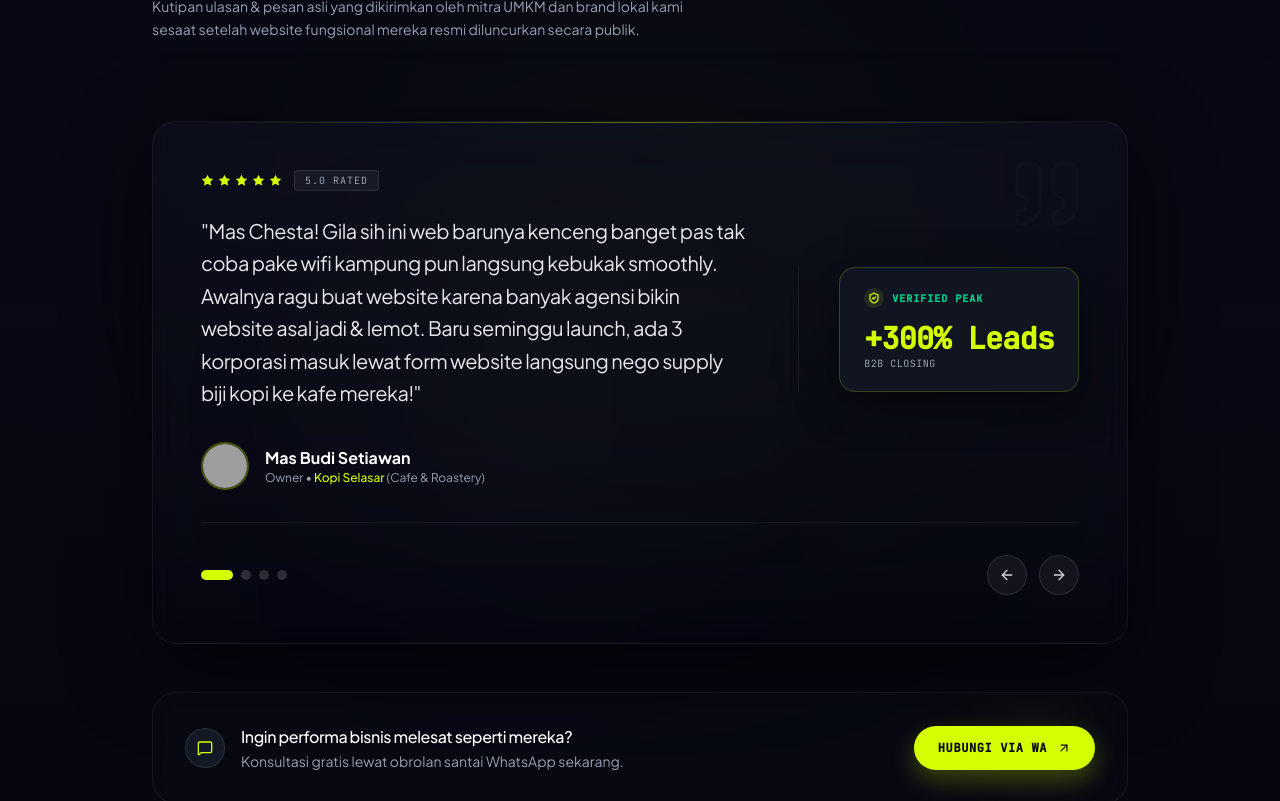
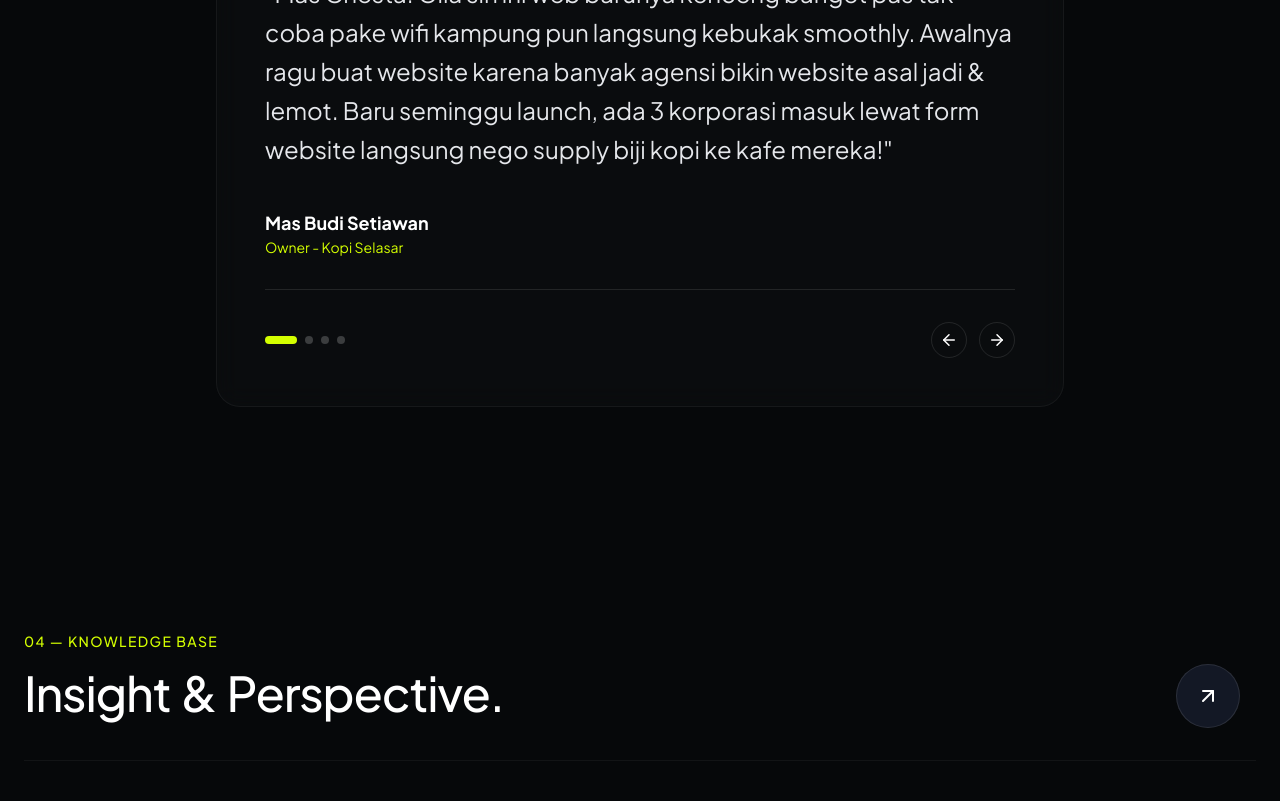
Before and after one commit to chesta-azka/chestaadotcom, a React (Vite) app: page / in a window 1280 px wide. Shown: the part 6280-7081 px from the top of the page. Built offline with nearby package versions, Linux system fonts and the light colour scheme; grey boxes are pictures that could not be loaded; a web font is replaced by a local one.

Commit message:
feat: update testimonial section to minimal slider

```diff
--- a/src/App.tsx
+++ b/src/App.tsx
@@ -62,13 +62,13 @@ export default function App() {
         initial={{ opacity: 0 }}
         animate={{ opacity: 1 }}
         transition={{ type: 'spring', stiffness: 100, damping: 20 }}
-        className="bg-transparent text-white relative"
+        className="bg-[#06080A] text-white relative min-h-screen"
       >
         <MouseGlow />
 
-        {/* Global Blur Elements */}
-        <div className="fixed top-0 left-1/4 w-[500px] h-[500px] bg-[#D4FF00]/5 rounded-full blur-[120px] pointer-events-none z-[0]" />
-        <div className="fixed bottom-0 right-1/4 w-[600px] h-[600px] bg-[#4F46E5]/5 rounded-full blur-[150px] pointer-events-none z-[0]" />
+        {/* Global Blur Elements - More subtle, neutral white light */}
+        <div className="fixed -top-[20%] left-1/4 w-[800px] h-[800px] bg-white/[0.03] rounded-full blur-[150px] pointer-events-none z-[0]" />
+        <div className="fixed top-[20%] right-0 w-[600px] h-[600px] bg-[#D4FF00]/[0.02] rounded-full blur-[150px] pointer-events-none z-[0]" />
 
         {/* Subtle Noise Texture */}
         <div className="pointer-events-none fixed inset-0 z-[1] opacity-[0.02] bg-[url('https://grainy-gradients.vercel.app/noise.svg')]" />
--- a/src/components/organisms/TestimonialSection.tsx
+++ b/src/components/organisms/TestimonialSection.tsx
@@ -123,49 +123,17 @@ export default function TestimonialSection() {
     <section
       className="py-24 md:py-32 relative overflow-hidden bg-transparent text-white w-full select-none"
       id="testimonials"
-      onMouseEnter={() => setIsHovered(true)}
-      onMouseLeave={() => setIsHovered(false)}
     >
-      {/* Seamless background blending gradients */}
-      <div className="absolute inset-0 bg-gradient-to-b from-transparent via-white/[0.01] to-transparent pointer-events-none" />
-      {/* Background glowing light spots */}
-      <div className="absolute top-1/4 left-1/2 -translate-x-1/2 w-[600px] h-[500px] bg-[#D4FF00]/3 rounded-full filter blur-[150px] pointer-events-none" />
-      <div className="absolute bottom-1/4 left-1/4 w-[400px] h-[400px] bg-indigo-500/2 rounded-full filter blur-[120px] pointer-events-none" />
+      <div className="mx-auto max-w-4xl px-6 relative z-10 w-full">
 
-      <div className="mx-auto max-w-5xl px-6 relative z-10 w-full">
-
-        {/* Section Header */}
-        <div className="max-w-3xl mb-16 md:mb-20">
-          <div className="flex items-center gap-3 mb-4">
-            <span className="w-8 h-[1px] bg-[#D4FF00]" />
-            <span className="text-[10px] font-mono font-bold tracking-[0.3em] text-[#D4FF00] uppercase pt-0.5">
-              TESTIMONIAL & ULASAN KLIEN
-            </span>
-          </div>
-
-          <div className="text-3xl sm:text-5xl font-display font-medium tracking-tight leading-tight mb-6">
-            <TextRevealSmooth
-              text="Ulasan Klien yang Membuktikan Kinerja Nyata."
-              highlightWords={["Membuktikan", "Kinerja", "Nyata."]}
-              highlightClass="font-serif italic text-transparent bg-clip-text bg-gradient-to-r from-[#D4FF00] to-emerald-300 pl-1"
-            />
-          </div>
-
-          <p className="text-gray-400 font-sans text-xs sm:text-sm max-w-xl leading-relaxed">
-            Kutipan ulasan & pesan asli yang dikirimkan oleh mitra UMKM dan brand lokal kami sesaat setelah website fungsional mereka resmi diluncurkan secara publik.
-          </p>
+        <div className="mb-16">
+          <h2 className="text-3xl font-display font-medium tracking-tight text-white mb-6">
+            Ulasan Klien
+          </h2>
         </div>
 
-        {/* Premium Core Slider Box */}
-        <div className="relative min-h-[460px] sm:min-h-[380px] lg:min-h-[340px] flex flex-col justify-center bg-gradient-to-b from-[#131825]/40 to-transparent border border-white/5 rounded-3xl p-6 sm:p-10 md:p-12 shadow-[0_24px_80px_rgba(0,0,0,0.6)] backdrop-blur-md overflow-hidden">
-
-          {/* Subtle top horizontal highlighting line inside the card */}
-          <div className="absolute top-0 inset-x-12 h-[1px] bg-gradient-to-r from-transparent via-[#D4FF00]/40 to-transparent" />
-
-          {/* Large aesthetic quotes decoration */}
-          <div className="absolute top-8 right-10 text-[120px] font-serif text-white/[0.02] pointer-events-none leading-none select-none">
-            <Quote size={80} strokeWidth={1} className="text-white/[0.015]" />
-          </div>
+        {/* Slider Box */}
+        <div className="relative min-h-[300px] flex flex-col justify-center bg-white/[0.02] border border-white/5 rounded-3xl p-8 sm:p-12 backdrop-blur-md overflow-hidden">
 
           <AnimatePresence mode="wait" custom={direction}>
             <motion.div
@@ -175,72 +143,21 @@ export default function TestimonialSection() {
               initial="enter"
               animate="center"
               exit="exit"
-              className="flex flex-col lg:flex-row gap-8 lg:gap-12 items-start lg:items-center justify-between h-full"
+              className="flex flex-col gap-6"
             >
+              <p className="text-xl sm:text-2xl text-gray-200 leading-relaxed font-light">
+                "{current.comment}"
+              </p>
 
-              {/* Left Column: Testimonial core message & quote context */}
-              <div className="flex-1 space-y-6">
-
-                {/* Five-Star trust score indicator */}
-                <div className="flex items-center gap-1 text-[#D4FF00]">
-                  {[...Array(5)].map((_, i) => (
-                    <Star key={i} size={13} fill="currentColor" className="stroke-none" />
-                  ))}
-                  <span className="text-[10px] font-mono text-gray-400 ml-2 uppercase tracking-widest bg-white/5 border border-white/10 px-2.5 py-0.5 rounded">
-                    5.0 RATED
-                  </span>
-                </div>
-
-                {/* Main Client Comment */}
-                <p className="text-sm sm:text-lg md:text-xl font-sans text-gray-200 leading-relaxed font-normal tracking-tight">
-                  "{current.comment}"
-                </p>
-
-                {/* User author bio block */}
-                <div className="flex items-center gap-4 pt-2">
-                  <div className="w-12 h-12 rounded-full overflow-hidden border-2 border-[#D4FF00]/30 shrink-0 bg-[#0A0D16]">
-                    <img
-                      src={current.avatar}
-                      alt={current.name}
-                      className="w-full h-full object-cover transition-all duration-300"
-                      referrerPolicy="no-referrer"
-                    />
-                  </div>
-                  <div>
-                    <h4 className="font-display font-bold text-white text-base">
-                      {current.name}
-                    </h4>
-                    <p className="text-xs font-sans text-gray-400">
-                      {current.position} &bull; <span className="text-[#D4FF00] font-sans font-medium">{current.companyName}</span> ({current.industry})
-                    </p>
-                  </div>
-                </div>
-
+              <div className="pt-4">
+                <h4 className="font-bold text-lg text-white">{current.name}</h4>
+                <p className="text-sm text-[#D4FF00]">{current.position} - {current.companyName}</p>
               </div>
-
-              {/* Right Column: Performance Badge metrics box */}
-              <div className="w-full lg:w-auto shrink-0 flex flex-col justify-center items-stretch lg:items-end gap-3 lg:border-l lg:border-white/5 lg:pl-10">
-                <div className="bg-[#131825]/80 border border-[#D4FF00]/20 px-6 py-5 rounded-2xl flex flex-col sm:flex-row lg:flex-col items-start gap-3 shadow-[0_12px_40px_rgba(0,0,0,0.5)]">
-                  <div className="flex items-center gap-2">
-                    <span className="inline-flex items-center justify-center w-5 h-5 rounded-full bg-[#D4FF00]/10 text-[#D4FF00]">
-                      <ShieldCheck size={12} strokeWidth={2.5} />
-                    </span>
-                    <span className="text-[10px] text-emerald-400 font-mono font-bold tracking-widest uppercase">Verified Peak</span>
-                  </div>
-                  <div className="flex flex-col text-left">
-                    <span className="text-3xl font-mono font-black text-[#D4FF00] tracking-tight">{current.metric}</span>
-                    <span className="text-[10px] text-gray-400 uppercase font-mono tracking-wider">{current.metricLabel}</span>
-                  </div>
-                </div>
-              </div>
-
             </motion.div>
           </AnimatePresence>
 
-          {/* Slider bottom controls: Dot Indicators & Prev/Next Arrows */}
-          <div className="mt-8 pt-8 border-t border-white/5 flex items-center justify-between gap-6 relative z-10">
-
-            {/* Playback dots */}
+          {/* Controls */}
+          <div className="mt-8 pt-8 border-t border-white/10 flex items-center justify-between">
             <div className="flex gap-2">
               {testimonials.map((_, idx) => (
                 <button
@@ -249,57 +166,28 @@ export default function TestimonialSection() {
                     setDirection(idx > activeIndex ? 1 : -1);
                     setActiveIndex(idx);
                   }}
-                  className={`h-2.5 rounded-full transition-all duration-500 hover:bg-[#D4FF00]/60 ${idx === activeIndex ? 'w-8 bg-[#D4FF00]' : 'w-2.5 bg-white/15'}`}
-                  aria-label={`Slide to testimonial ${idx + 1}`}
+                  className={`h-2 rounded-full transition-all duration-300 ${idx === activeIndex ? 'w-8 bg-[#D4FF00]' : 'w-2 bg-white/20'}`}
                 />
               ))}
             </div>
 
-            {/* Nav Arrows */}
             <div className="flex gap-3">
               <button
                 onClick={handlePrev}
-                className="w-10 h-10 rounded-full border border-white/10 bg-white/5 text-gray-300 hover:text-white hover:border-[#D4FF00]/40 hover:bg-white/[0.08] transition-all flex items-center justify-center select-none active:scale-95"
-                aria-label="Previous testimonial"
+                className="p-2 rounded-full border border-white/10 hover:bg-white/10 transition-colors"
+                aria-label="Previous"
               >
-                <ArrowLeft size={16} />
+                <ArrowLeft size={18} />
               </button>
               <button
                 onClick={handleNext}
-                className="w-10 h-10 rounded-full border border-white/10 bg-white/5 text-gray-300 hover:text-white hover:border-[#D4FF00]/40 hover:bg-white/[0.08] transition-all flex items-center justify-center select-none active:scale-95"
-                aria-label="Next testimonial"
+                className="p-2 rounded-full border border-white/10 hover:bg-white/10 transition-colors"
+                aria-label="Next"
               >
-                <ArrowRight size={16} />
+                <ArrowRight size={18} />
               </button>
             </div>
-
           </div>
-
-        </div>
-
-        {/* Dynamic call to action with a mini review badge */}
-        <div className="mt-12 flex flex-col sm:flex-row items-center justify-between gap-6 max-w-5xl border border-white/5 rounded-3xl p-6 sm:p-8 bg-white/[0.01] backdrop-blur-sm relative overflow-hidden">
-          <div className="absolute top-0 right-12 w-24 h-24 bg-[#D4FF00]/5 rounded-full blur-2xl pointer-events-none" />
-
-          <div className="flex items-center gap-4">
-            <div className="w-10 h-10 rounded-full bg-[#131825] border border-white/10 flex items-center justify-center text-[#D4FF00] shrink-0">
-              <MessageSquare size={16} />
-            </div>
-            <div>
-              <h5 className="font-display font-medium text-white text-sm sm:text-base tracking-tight">Ingin performa bisnis melesat seperti mereka?</h5>
-              <p className="text-gray-400 text-xs sm:text-sm font-sans mt-0.5">Konsultasi gratis lewat obrolan santai WhatsApp sekarang.</p>
-            </div>
-          </div>
-
-          <a
-            href="https://wa.me/6282125447232?text=Halo%2520CHESTADOTCOM%252C%2520saya%2520melihat%2520feedback%2520klien%2520Anda%2520dan%2520tertarik%2520dengan%2520layanan%2520pembuatan%2520website%2520premium."
-            target="_blank"
-            rel="noopener noreferrer"
-            className="group whitespace-nowrap inline-flex items-center gap-2.5 px-6 py-3.5 rounded-full bg-[#D4FF00] text-[#06080F] font-mono font-bold text-xs tracking-wider uppercase shadow-[0_10px_25px_rgba(212,255,0,0.25)] hover:shadow-[0_15px_35px_rgba(212,255,0,0.4)] hover:bg-[#e1ff2a] transition-all duration-300"
-          >
-            <span>HUBUNGI VIA WA</span>
-            <ArrowUpRight size={14} className="group-hover:translate-x-0.5 group-hover:-translate-y-0.5 transition-transform" />
-          </a>
         </div>
 
       </div>
--- a/src/index.css
+++ b/src/index.css
@@ -9,28 +9,27 @@
 }
 
 body {
-  background-color: #05060E;
-  background-image: radial-gradient(circle at 50% 0%, #0c0f2b 0%, #05060e 75%);
+  background-color: #06080A;
   color: #F8FAFC;
   overflow-x: hidden;
 }
 
 ::selection {
   background-color: #D4FF00;
-  color: #05060E;
+  color: #06080A;
 }
 
 ::-webkit-scrollbar {
   width: 6px;
 }
 ::-webkit-scrollbar-track {
-  background: #05060E;
+  background: #06080A;
 }
 ::-webkit-scrollbar-thumb {
-  background: #14192b;
+  background: #11141a;
   border-radius: 99px;
   border: 1px solid rgba(255,255,255,0.03);
 }
 ::-webkit-scrollbar-thumb:hover {
-  background: #1c233c;
+  background: #1c212a;
 }
```
Also changed, not shown: src/pages/ProjectDetailPage.tsx (+7 -10 lines).
